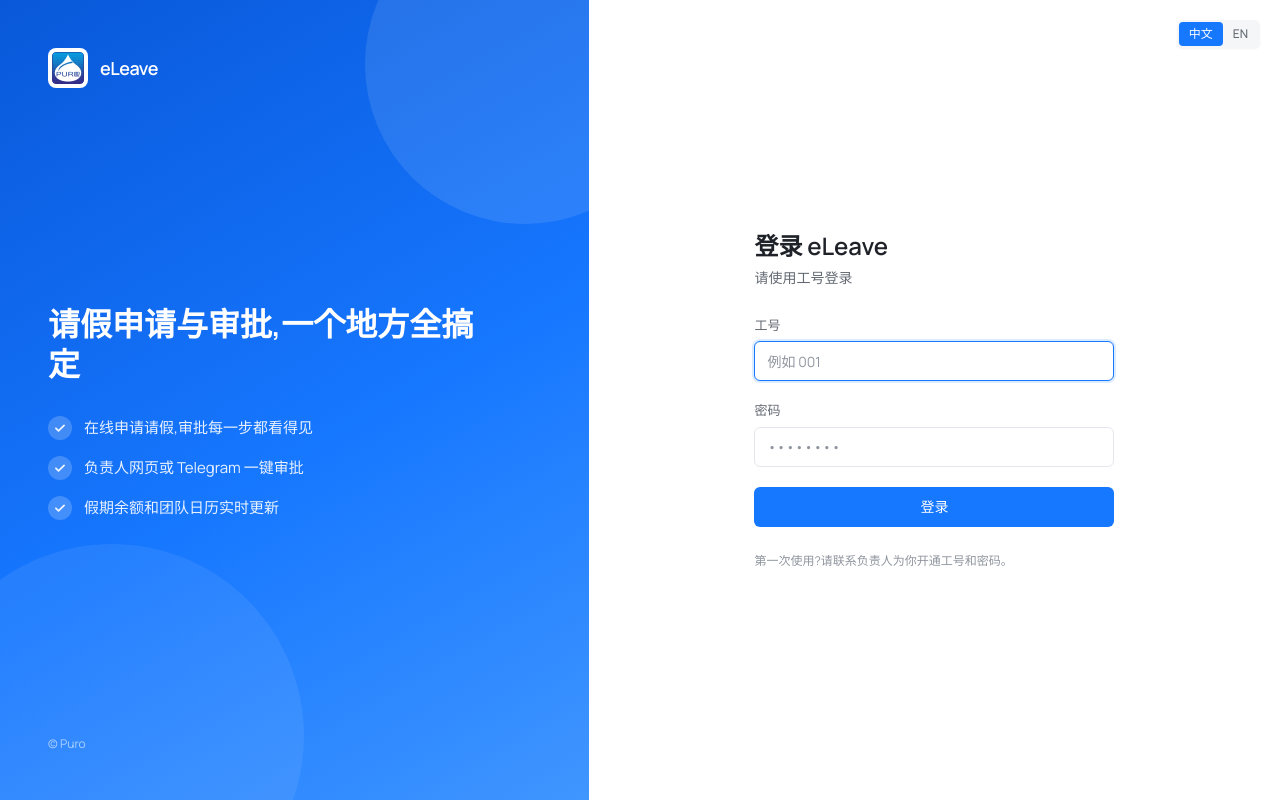
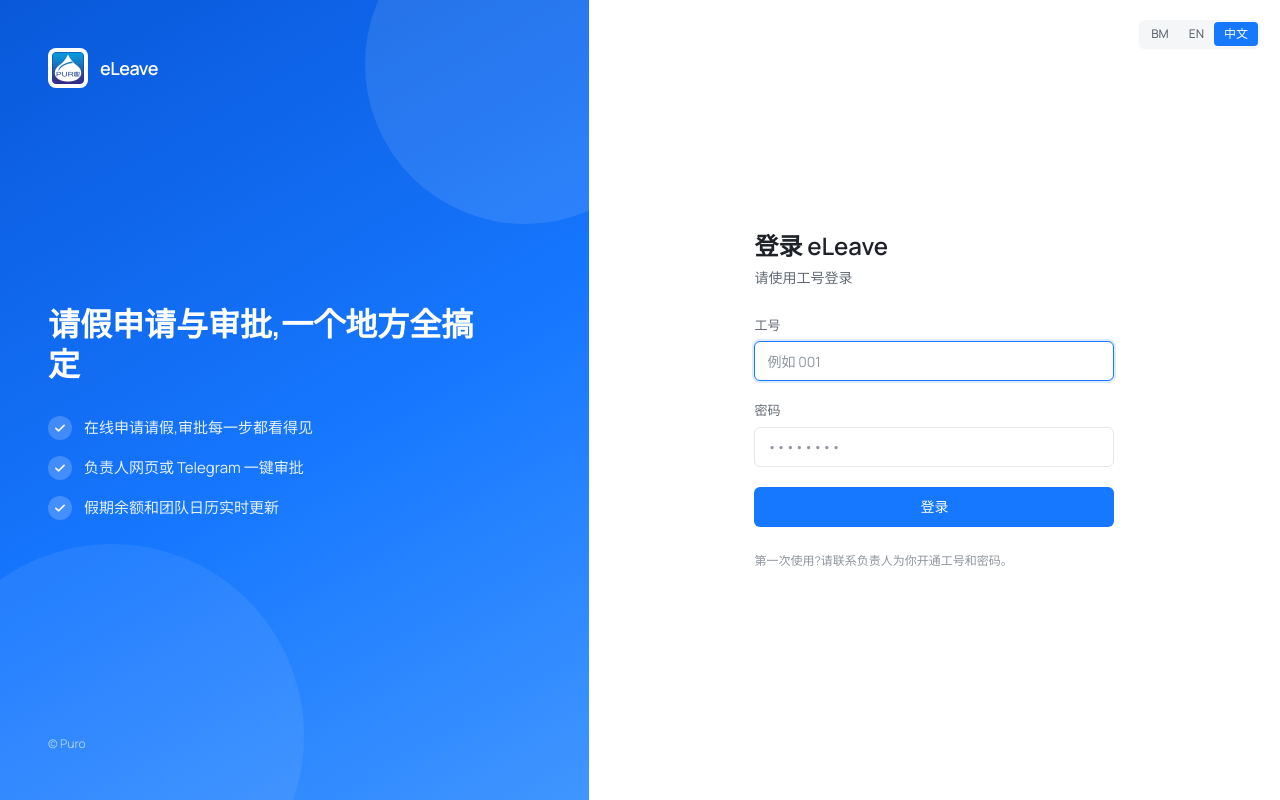
Before and after one commit to ChewHongYihehehe/eleave, a Next.js app: page / in a window 1280 px wide. Built offline with nearby package versions, Linux system fonts and the light colour scheme; no server answers.

Commit message:
Update page.tsx

```diff
--- a/app/page.tsx
+++ b/app/page.tsx
@@ -3,7 +3,7 @@
 import { Suspense, useEffect, useState } from 'react'
 import { useRouter, useSearchParams } from 'next/navigation'
 import { supabase } from '@/lib/supabaseClient'
-import { useLang } from '@/lib/lang'
+import { useLang, LANG_OPTIONS } from '@/lib/lang'
 
 // Employees log in with a Staff ID + password. Under the hood, Supabase Auth
 // only understands email + password, so we convert the Staff ID into an
@@ -138,14 +138,14 @@ function LoginForm() {
       <main className="relative flex flex-1 flex-col items-center justify-center bg-paper px-4 lg:bg-white">
         {/* 语言切换 */}
         <div className="absolute right-5 top-5 flex rounded-md bg-white p-0.5 text-xs shadow-xs ring-1 ring-line lg:bg-paper lg:ring-0">
-          {(['zh', 'en'] as const).map((l) => (
+          {LANG_OPTIONS.map(({ key: l, label }) => (
             <button
               key={l}
               type="button"
               onClick={() => setLang(l)}
               className={`rounded px-2.5 py-1 font-medium transition-colors ${lang === l ? 'bg-pine text-white' : 'text-ink-soft hover:text-ink'}`}
             >
-              {l === 'zh' ? '中文' : 'EN'}
+              {label}
             </button>
           ))}
         </div>
```
